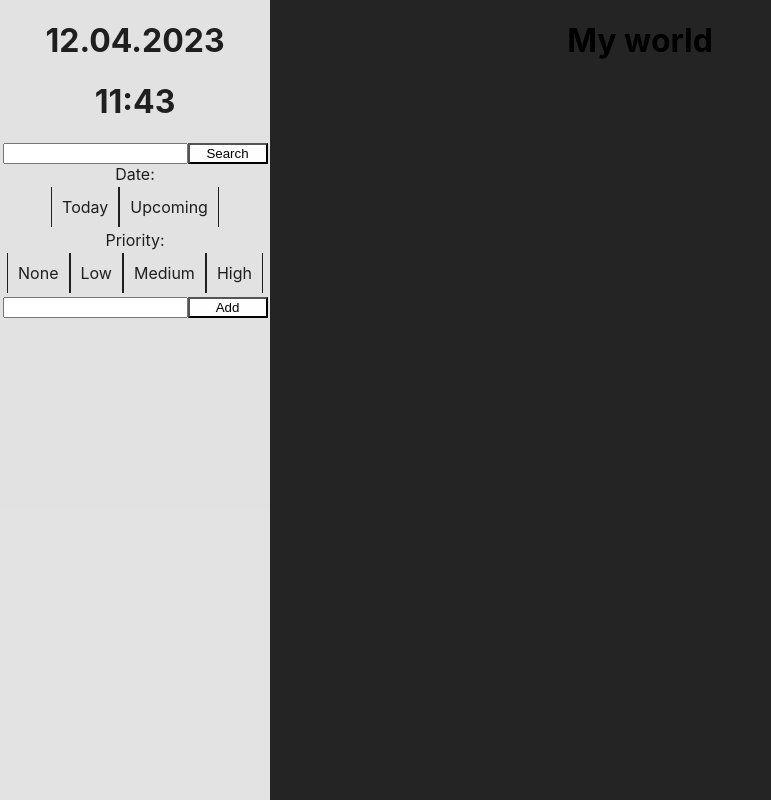
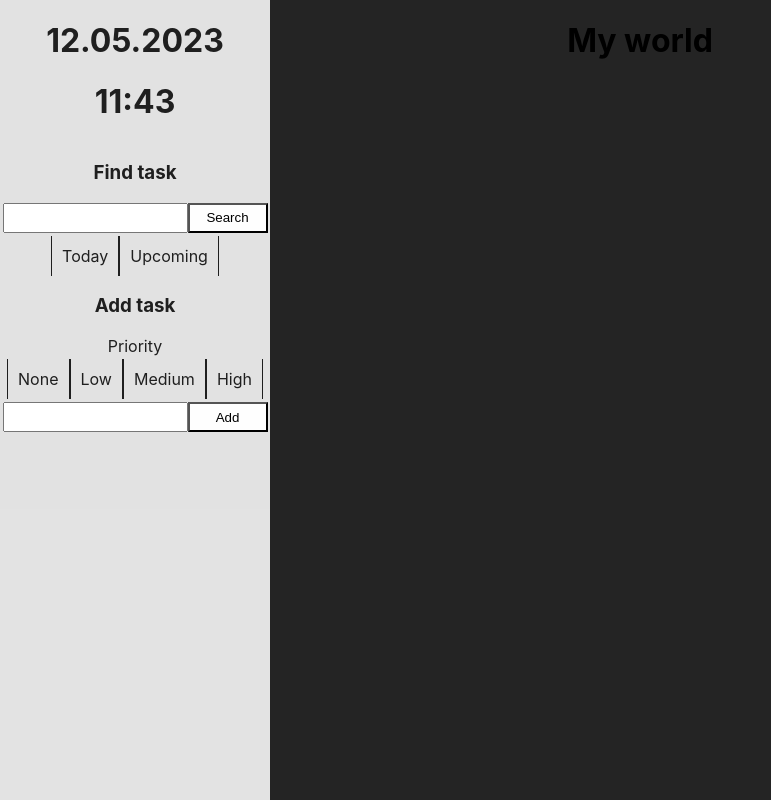
Before and after one commit to Kaktuszz/taskboard, a React (Vite) app: page / in a window 1280 px wide. Shown: the whole page, without its empty margins (0-771 px from the left). Built offline with nearby package versions, Linux system fonts and the light colour scheme.

Commit message:
Everything

```diff
--- a/src/components/AddTask.jsx
+++ b/src/components/AddTask.jsx
@@ -1,10 +1,11 @@
 import React, { useState } from "react";
 import Button from "./UI/Button";
+import Input from "./UI/Input";
 
 const AddTask = () => {
   return (
     <>
-      <input type="text" />
+      <Input type="text" />
     <Button>Add</Button>
     </>
   );
--- /dev/null
+++ b/src/components/Clock.jsx
@@ -0,0 +1,36 @@
+import React, { useEffect, useState } from "react";
+
+const Clock = (props) => {
+  const [newDate, setTime] = useState(new Date());
+  const year = newDate.getFullYear();
+
+  useEffect(() => {
+    const interval = setInterval(() => {
+      setTime(new Date());
+    }, 5000);
+    return () => clearInterval(interval);
+  }, []);
+
+  return (
+    <>
+      <h1>
+        {newDate.getDate()}.
+        {newDate.getMonth() < 10
+          ? `0${newDate.getMonth() + 1}`
+          : `${newDate.getMonth() + 1}`}
+        .{year}
+      </h1>
+      <h1>
+        {newDate.getHours() < 10
+          ? `0${newDate.getHours()}`
+          : `${newDate.getHours()}`}
+        :
+        {newDate.getUTCMinutes() < 10
+          ? `0${newDate.getUTCMinutes()}`
+          : `${newDate.getUTCMinutes()}`}
+      </h1>{" "}
+    </>
+  );
+};
+
+export default Clock;
--- a/src/components/Header.jsx
+++ b/src/components/Header.jsx
@@ -1,32 +1,27 @@
-import React from "react";
+import React, { useEffect } from "react";
 import classes from "./Header.module.css";
 import AddTask from "./AddTask";
 import Button from "./UI/Button";
+import Clock from "./Clock";
+import Input from "./UI/Input";
 
 const Header = () => {
-  const newDate = new Date();
-  const year = newDate.getFullYear();
 
   return (
     <div className={classes.headercontainer}>
-      <h1>
-        {newDate.getDate()}.
-        {newDate.getMonth() < 10
-          ? `0${newDate.getMonth()}`
-          : `${newDate.getMonth()}`}
-        .{year}
-      </h1>
-      <h1>{newDate.getHours()}:{newDate.getUTCMinutes()}</h1>
+      <Clock />
+
       <div className={classes.menu}>
-        <input type="text" />
+        <h3>Find task</h3>
+        <Input type={"text"} />
         <Button>Search</Button>
         <br />
-        Date:
         <ul>
           <li>Today</li>
           <li>Upcoming</li>
         </ul>
-        Priority:
+        <h3>Add task</h3>
+        Priority
         <ul>
           <li>None</li>
           <li>Low</li>
--- a/src/components/UI/Button.module.css
+++ b/src/components/UI/Button.module.css
@@ -1,6 +1,7 @@
 .buttonstyle{
     background-color: rgba(255, 255, 255, 0.979);
     width: 80px;
+    height: 30px;
     transition: 0.1s;
 }
 
--- /dev/null
+++ b/src/components/UI/Input.jsx
@@ -0,0 +1,14 @@
+import React from "react";
+import classes from "./Input.module.css";
+
+const Input = (props) => {
+
+  if (props.type === "number") {
+    return <input type="number" className={classes.nums} />;
+  }
+  if (props.type === "text") {
+    return <input type="text" className={classes.text} />;
+  }
+};
+
+export default Input;
--- /dev/null
+++ b/src/components/UI/Input.module.css
@@ -0,0 +1,7 @@
+.nums{
+    background-color: black;
+}
+
+.text{
+    height: 24px;
+}
```
